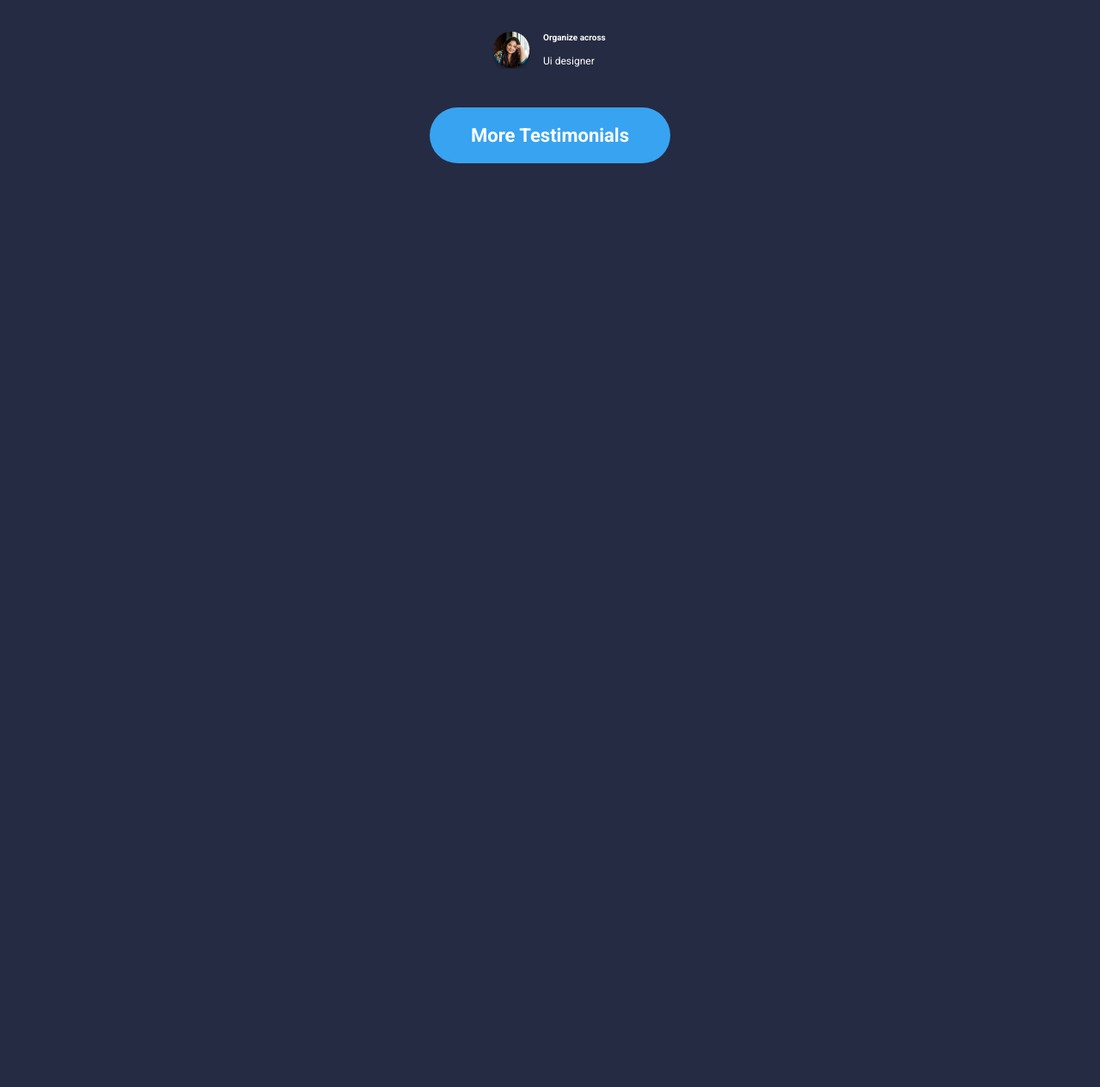
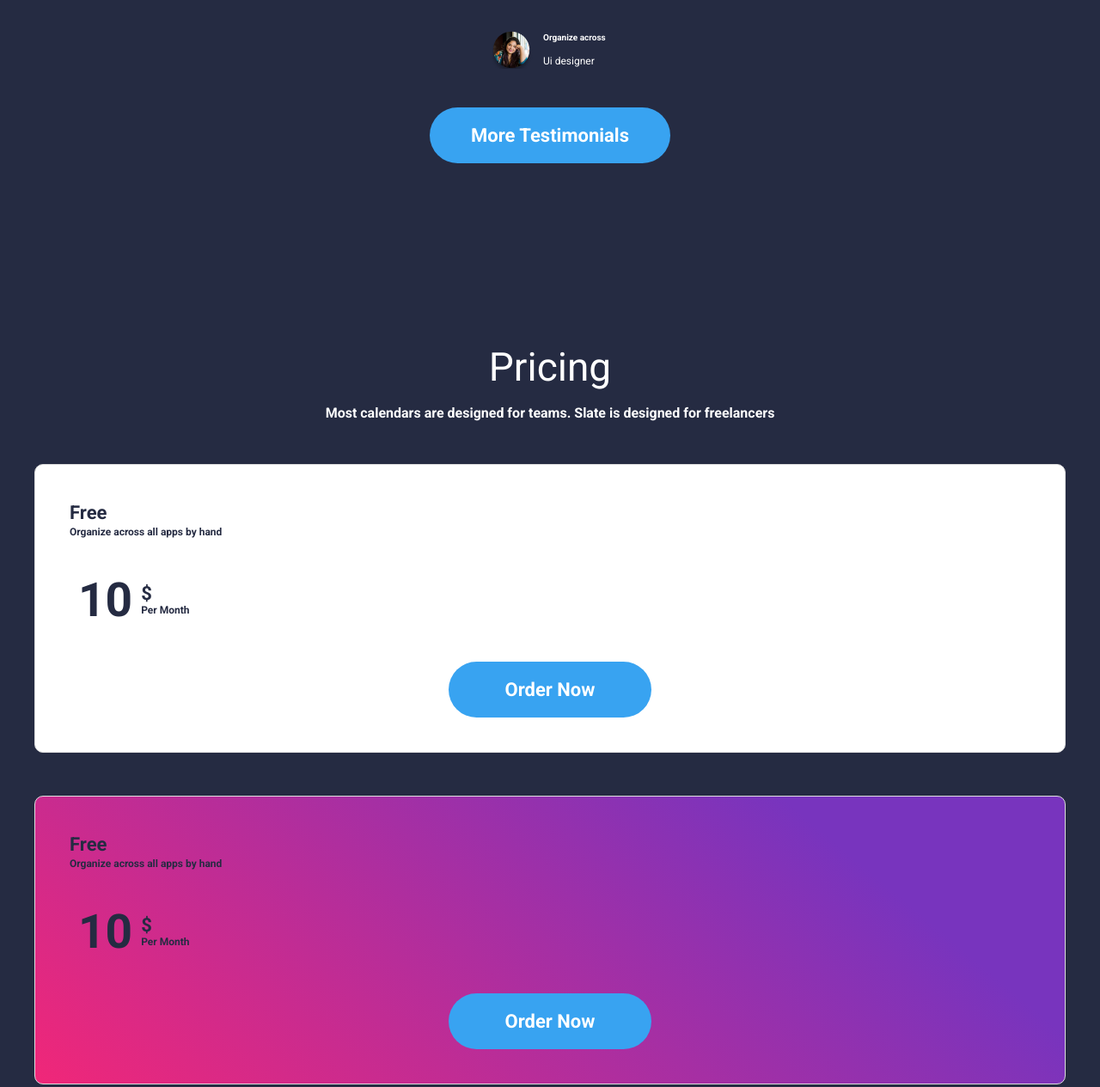
Before and after one commit to duytuann/figma-landing-page, a plain HTML site: page index.html in a window 1280 px wide. Shown: the part 5203-6468 px from the top of the page at 86% size. Before the commit the page ends 5503 px from the top, so only its background shows below. Drawn offline with Linux system fonts and the light colour scheme.

Commit message:
pricing component

```diff
--- a/index.html
+++ b/index.html
@@ -178,6 +178,71 @@
         </div>
     </div>
   </section>
+  <section class="pricing-container">
+    <div class="pricing">
+      <div class="pricing--content">
+        <h2>Pricing</h2>
+        <h4>Most calendars are designed for teams. Slate is designed for freelancers</h4>
+      </div>
+      <div class="pricing--list">
+        <div class="pricing--list--item mgbt bg-white">
+          <div class="item__heading">
+            <h3>Free</h3>
+            <h6>Organize across all apps by hand</h6>
+          </div>
+          <div class="item--price">
+            <h1>10</h1>
+            <div class="item--price__month">
+              <h3>$</h3>
+              <h6>Per Month</h6>
+            </div>
+          </div>
+          <div class="button-container">
+            <div class="text-button">
+              Order Now
+            </div>
+          </div>
+        </div>
+        <div class="pricing--list--item mgbt bg-gradient">
+          <div class="item__heading">
+            <h3>Free</h3>
+            <h6>Organize across all apps by hand</h6>
+          </div>
+          <div class="item--price">
+            <h1>10</h1>
+            <div class="item--price__month">
+              <h3>$</h3>
+              <h6>Per Month</h6>
+            </div>
+          </div>
+          <div class="button-container">
+            <div class="text-button">
+              Order Now
+            </div>
+          </div>
+        </div>
+        <div class="pricing--list--item bg-white">
+          <div class="item__heading">
+            <h3>Free</h3>
+            <h6>Organize across all apps by hand</h6>
+          </div>
+          <div class="item--price">
+            <h1>10</h1>
+            <div class="item--price__month">
+              <h3>$</h3>
+              <h6>Per Month</h6>
+            </div>
+          </div>
+          <div class="button-container">
+            <div class="text-button">
+              Order Now
+            </div>
+          </div>
+        </div>
+      </div>
+    </div>
+  </section>
+
 </body>
 
 </html>
--- /dev/null
+++ b/sass/_pricing.scss
@@ -0,0 +1,116 @@
+.pricing-container {
+  .pricing {
+    margin: 0 2.8rem;
+
+    &--content {
+      margin: 10rem 2.05rem 3rem 2.05rem;
+
+      h2 {
+        padding: 1rem;
+        font-weight: 400;
+        font-size: 4.6rem;
+        text-align: center;
+        margin: 0.7rem 0;
+      }
+
+      h4 {
+        font-weight: 700;
+        font-size: 1.6rem;
+        text-align: center;
+      }
+    }
+
+    &--list {
+      margin: 5rem 1.2rem 10rem 1.2rem;
+
+      .bg-white {
+        background-color: #fff;
+      }
+
+      .bg-gradient {
+        background-image: linear-gradient(
+          39.97deg,
+          #ef2779 0.79%,
+          #7834be 79.29%
+        );
+      }
+
+      &--item {
+        border: 1px solid #dedede;
+        padding: 4rem;
+        border-radius: 1rem;
+
+        .item__heading {
+          padding-bottom: 3rem;
+
+          h3 {
+            color: #252b42;
+            margin: 0.3rem 0;
+            text-align: start;
+            font-weight: 700;
+            font-size: 2.2rem;
+          }
+
+          h6 {
+            color: #252b42;
+            font-size: 1.2rem;
+            font-weight: 700;
+            text-align: start;
+          }
+        }
+
+        .item--price {
+          display: flex;
+          align-items: center;
+          padding-bottom: 3rem;
+
+          h1 {
+            padding: 1rem;
+            color: #252b42;
+            font-weight: 900;
+            font-size: 5.5rem;
+          }
+
+          &__month {
+            h3 {
+              color: #252b42;
+              font-weight: 700;
+              font-size: 2.2rem;
+            }
+
+            h6 {
+              color: #252b42;
+              font-weight: 700;
+              font-size: 1.2rem;
+            }
+          }
+        }
+
+        .button-container {
+          display: flex;
+          align-items: center;
+          justify-content: center;
+
+          .text-button {
+            display: flex;
+            align-items: center;
+            justify-content: center;
+            height: 65px;
+            width: 236px;
+            background-color: #38a3f1;
+            border-radius: 3.5rem;
+            font-weight: bold;
+            font-size: 2.2rem;
+            line-height: 3.3rem;
+            text-align: center;
+            color: #fff;
+          }
+        }
+      }
+
+      .mgbt {
+        margin-bottom: 5rem;
+      }
+    }
+  }
+}
--- a/sass/main.scss
+++ b/sass/main.scss
@@ -8,3 +8,5 @@
 @import "./_typography.scss";
 @import "./_partners.scss";
 @import "./_testimonials.scss";
+@import "./_pricing.scss";
+@import "./_contact.scss";
```
Also changed, not shown: css/main.css, sass/_contact.scss (added).
